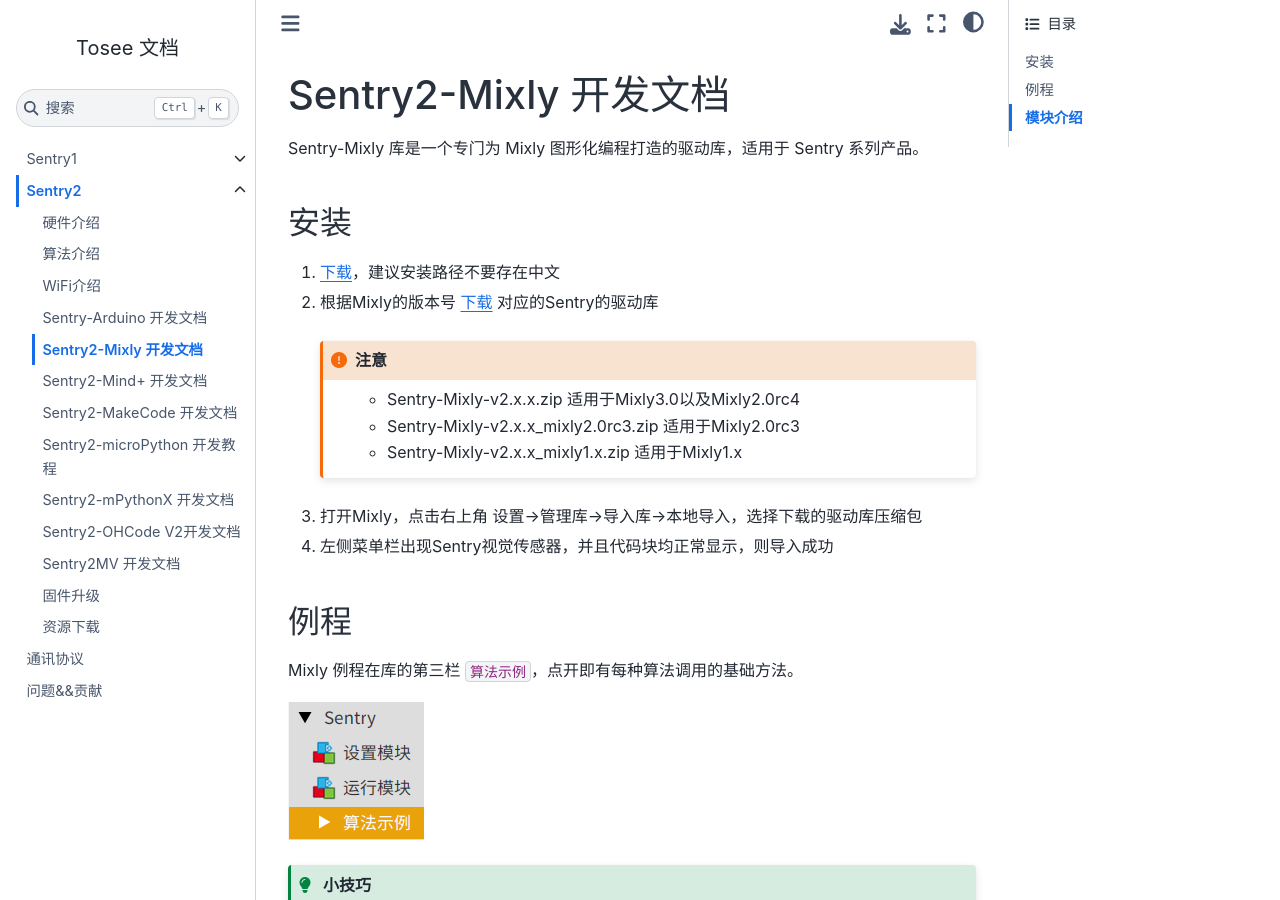
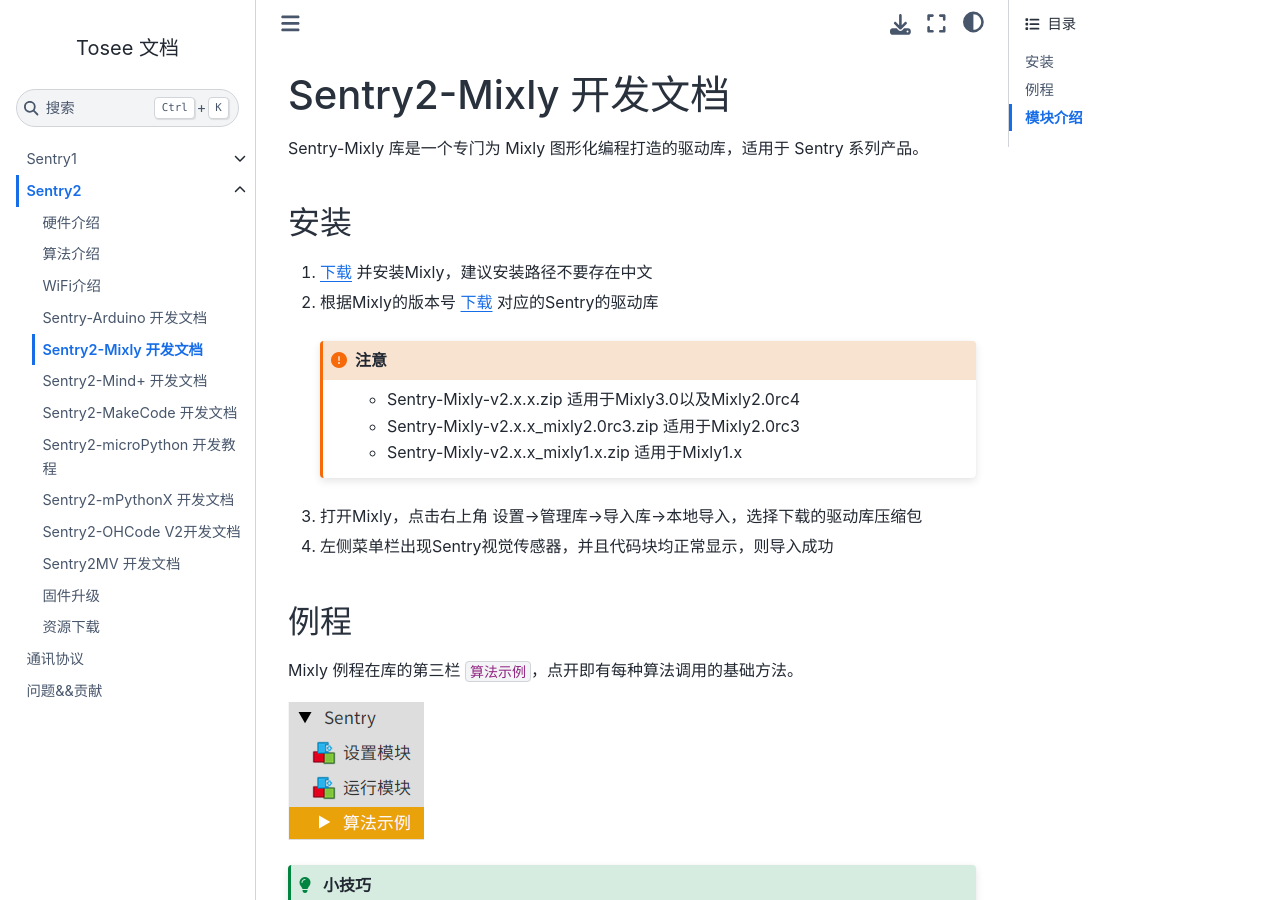
Before and after one commit to AITosee/Tosee-Docs, a Sphinx documentation site: the page built from docs/Sentry2/Mixly/index.rst, in a window 1280 px wide and 900 px high. Built offline with Sphinx 7.4.7 and the Sphinx Book theme 1.1.4, drawn with Linux system fonts in a browser that asks for light colours.

Commit message:
fixed typo

```diff
--- a/docs/Sentry2/Mixly/index.rst
+++ b/docs/Sentry2/Mixly/index.rst
@@ -8,7 +8,7 @@
 安装
 ----
 
-1. `下载 <https://mixly.cn/explore/software并安装Mixly>`_，建议安装路径不要存在中文
+1. `下载 <https://mixly.cn/explore/software>`_ 并安装Mixly，建议安装路径不要存在中文
 2. 根据Mixly的版本号 `下载 <https://github.com/AITosee/Sentry-Mixly/releases>`_ 对应的Sentry的驱动库
 
    .. attention::
```
